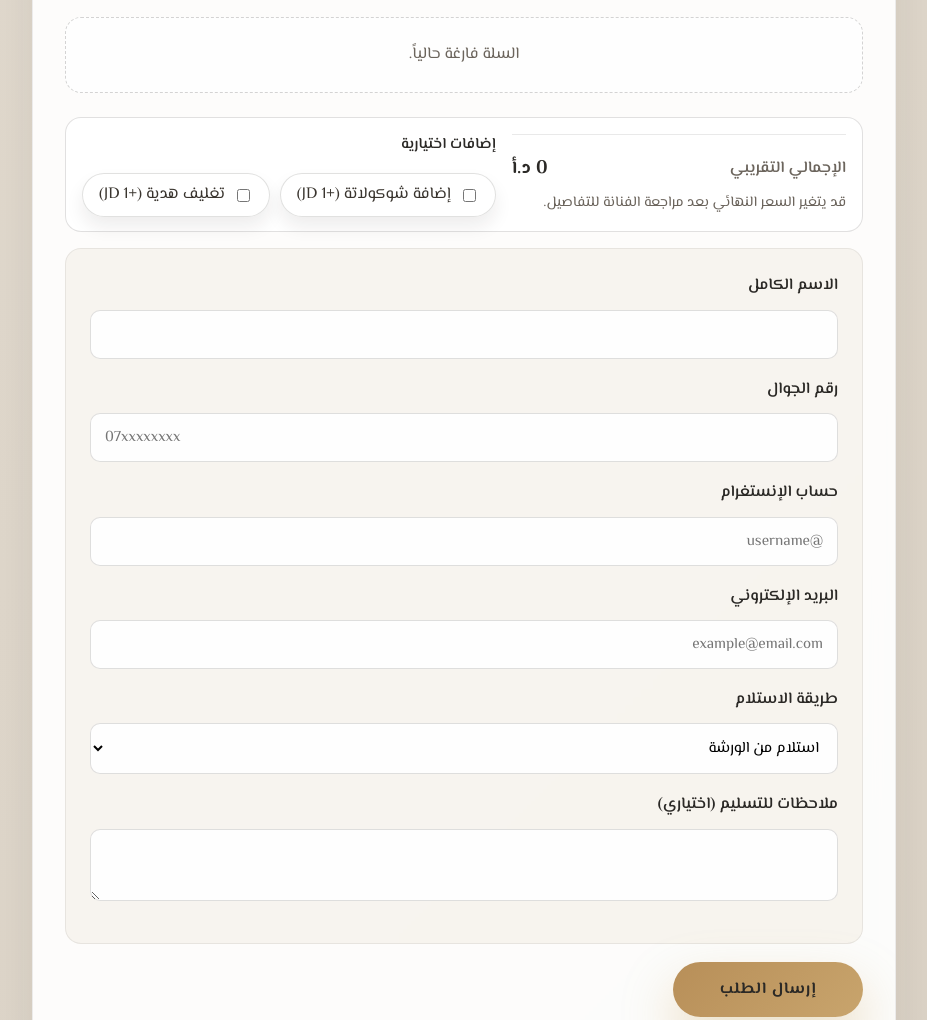
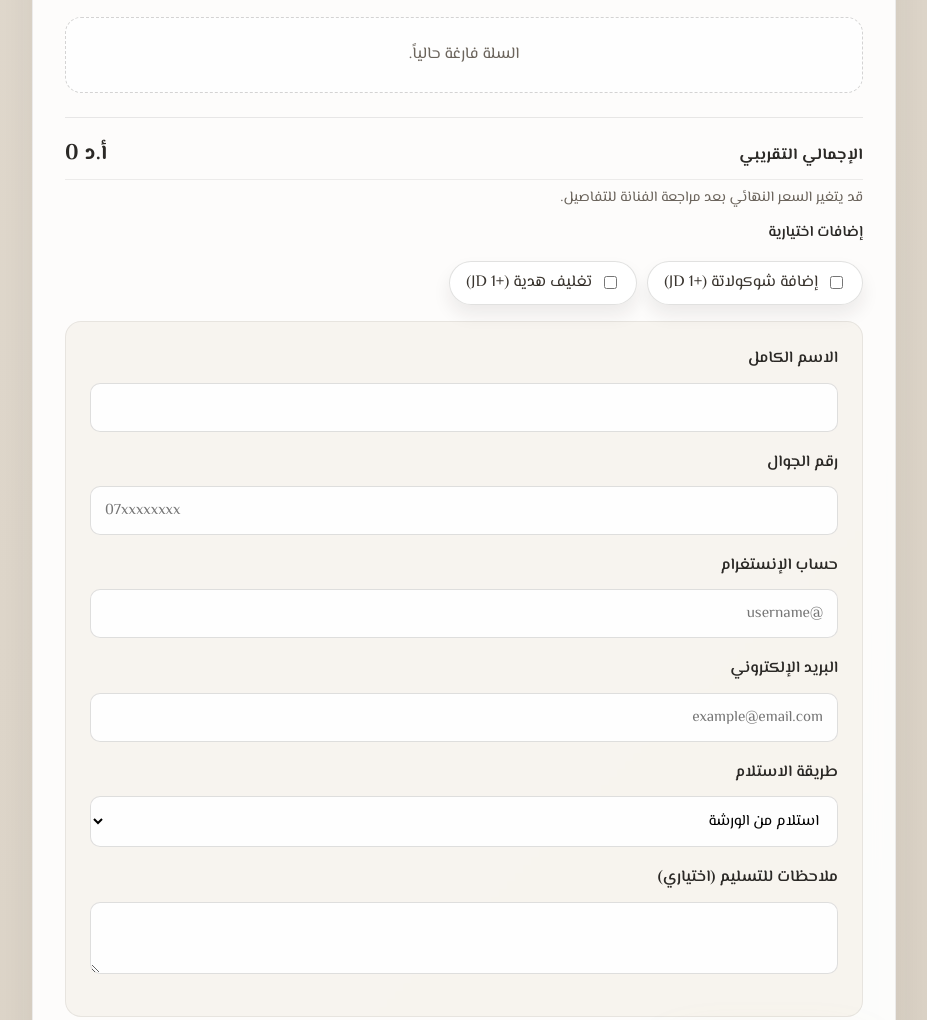
Before and after one commit to nabeel12345-tawa/SioraArt, a website: page index.html in a window 1280 px wide. Shown: the part 3865-4885 px from the top of the page, without its empty margins (176-1103 px from the left). Drawn offline with Linux system fonts and the light colour scheme.

Commit message:
style: improve checkout total typography and invoice alignment (tabular nums, clearer headings)

```diff
--- a/Style.css
+++ b/Style.css
@@ -1395,13 +1395,20 @@ textarea {
 }
 
 .checkout-summary .cart-total span {
-  color: var(--text-muted);
-  font-weight: 600;
+  color: var(--charcoal);
+  font-weight: 700;
+  letter-spacing: .02em;
 }
 
 .checkout-summary .cart-total strong {
-  font-size: 1.2rem;
+  font-size: 1.4rem;
   color: var(--charcoal);
+  font-weight: 800;
+  font-variant-numeric: tabular-nums;
+  -webkit-font-feature-settings: 'tnum';
+          font-feature-settings: 'tnum';
+  direction: ltr;
+  unicode-bidi: bidi-override;
 }
 
 .checkout-summary .total-hint {
@@ -1418,8 +1425,10 @@ textarea {
 .cart-total {
   display: flex;
   justify-content: space-between;
-  align-items: center;
+  align-items: baseline; /* better optical alignment */
   font-size: 1rem;
+  border-bottom: 1px solid rgba(44,42,40,0.08);
+  padding-bottom: 6px;
 }
 
 .cart-eta {
@@ -1937,3 +1946,16 @@ textarea {
 .summary-list .label{color:var(--charcoal);font-weight:600}
 .summary-list .price{color:var(--charcoal);font-weight:700;min-width:96px;text-align:left}
 .summary-list .sep{height:1px;margin:6px 0;background:linear-gradient(90deg,transparent,rgba(43,41,38,.18),transparent)}
+/* Stack the invoice list in current choices */
+.checkout-summary{ display:block; padding:0; border:none; background:transparent; }
+.checkout-summary .cart-summary{ margin:0 0 10px; }
+.invoice{ margin:6px 0 12px; }
+
+/* Summary list row alignment */
+.summary-list{ list-style:none; margin:0; padding:0; display:grid; gap:6px; }
+.summary-list .line{ display:flex; justify-content:space-between; align-items:center; padding:10px 12px; background:#fff; border:1px solid rgba(43,41,38,.10); border-radius:12px; }
+.summary-list .label{ color:#2b2926; font-weight:600; }
+.summary-list .price{ color:#2b2926; font-weight:800; min-width:9ch; text-align:left; font-variant-numeric: tabular-nums; -webkit-font-feature-settings:'tnum'; font-feature-settings:'tnum'; direction:ltr; unicode-bidi:bidi-override; }
+.summary-subtitle{ margin:10px 0 8px; font-size:1.05rem; font-weight:800; color:#2b2926; }
+.summary-note{ font-size:.9rem; color:var(--text-muted); }
+.summary-subtitle{ margin:8px 0 6px; font-size:1rem; color:#2b2926; }
```
